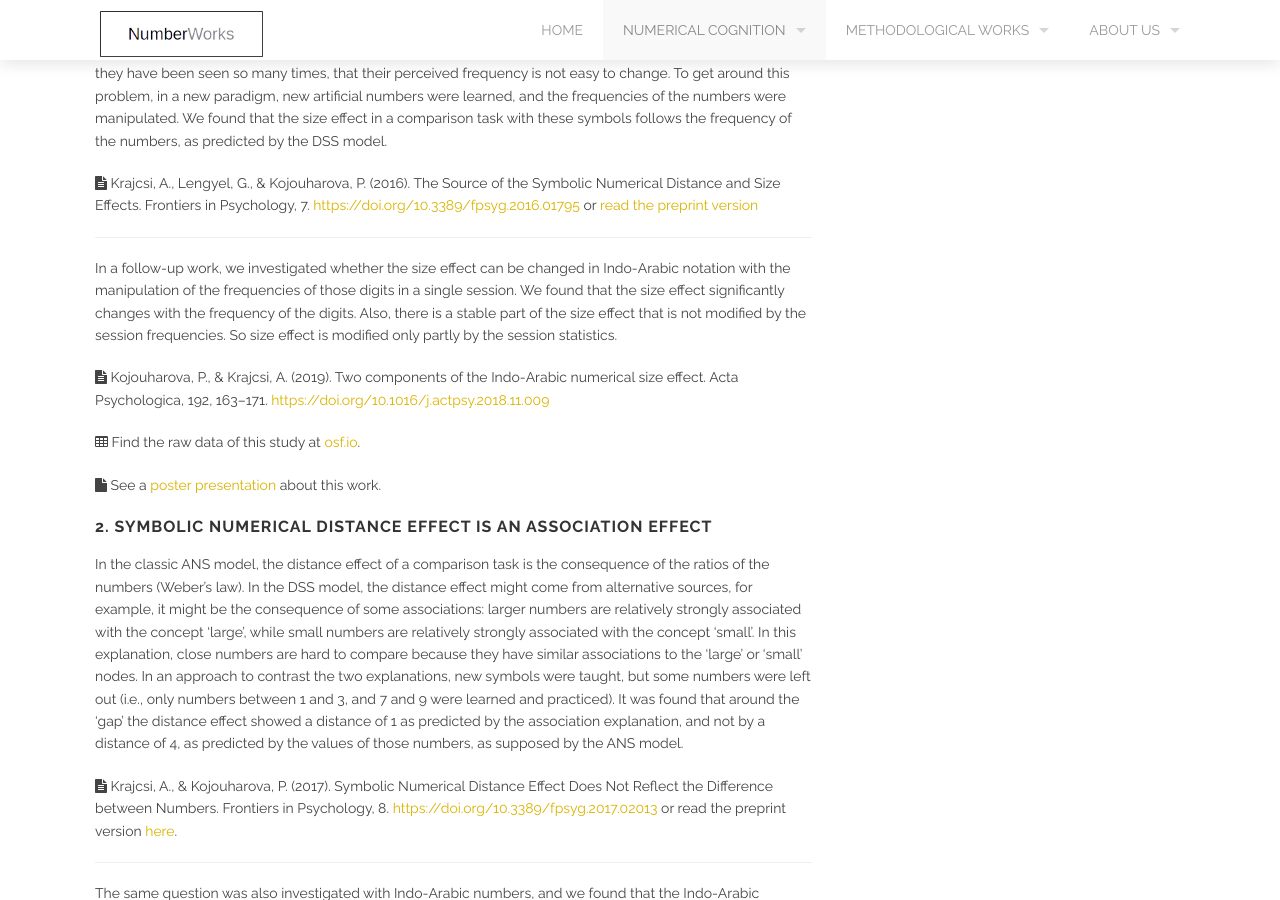
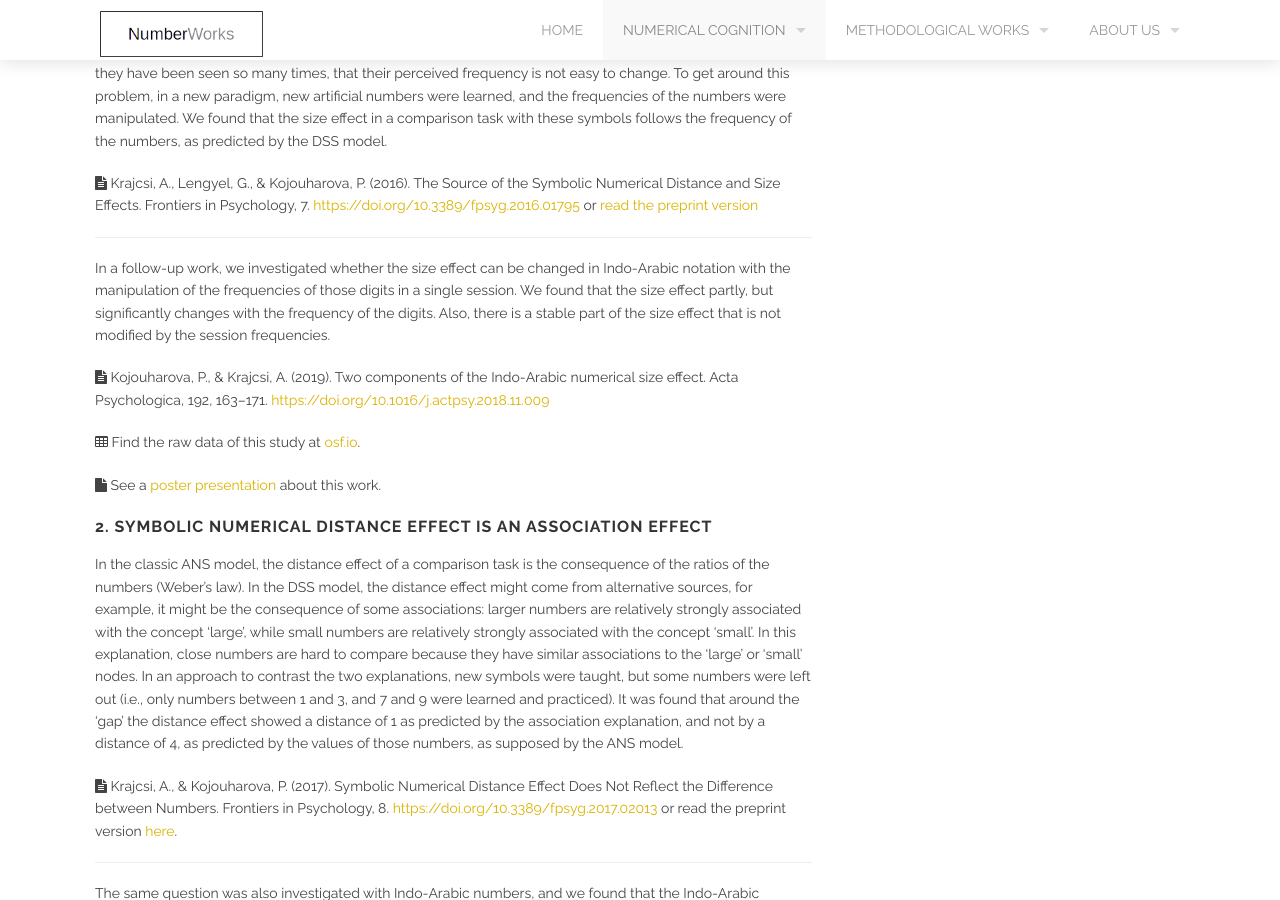
Before and after one commit to theNumberWorks/numberworks_website, a Jekyll site: the page built from discrete_semantic_system.md, in a window 1280 px wide and 900 px high, scrolled down 1369 px. Built offline with Jekyll 4.4.1, drawn with Linux system fonts in a browser that asks for light colours.

Commit message:
Update discrete_semantic_system.md

```diff
--- a/discrete_semantic_system.md
+++ b/discrete_semantic_system.md
@@ -28,7 +28,7 @@ In the ANS model, the size effect in a comparison task is thought to be the cons
 
 ---
 
-In a follow-up work, we investigated whether the size effect can be changed in Indo-Arabic notation with the manipulation of the frequencies of those digits in a single session. We found that the size effect significantly changes with the frequency of the digits. Also, there is a stable part of the size effect that is not modified by the session frequencies. So size effect is modified only partly by the session statistics.
+In a follow-up work, we investigated whether the size effect can be changed in Indo-Arabic notation with the manipulation of the frequencies of those digits in a single session. We found that the size effect partly, but significantly changes with the frequency of the digits. Also, there is a stable part of the size effect that is not modified by the session frequencies.
 
 <i class='fa fa-file-text'></i> Kojouharova, P., & Krajcsi, A. (2019). Two components of the Indo-Arabic numerical size effect. Acta Psychologica, 192, 163–171. [https://doi.org/10.1016/j.actpsy.2018.11.009](https://doi.org/10.1016/j.actpsy.2018.11.009)
 
```
